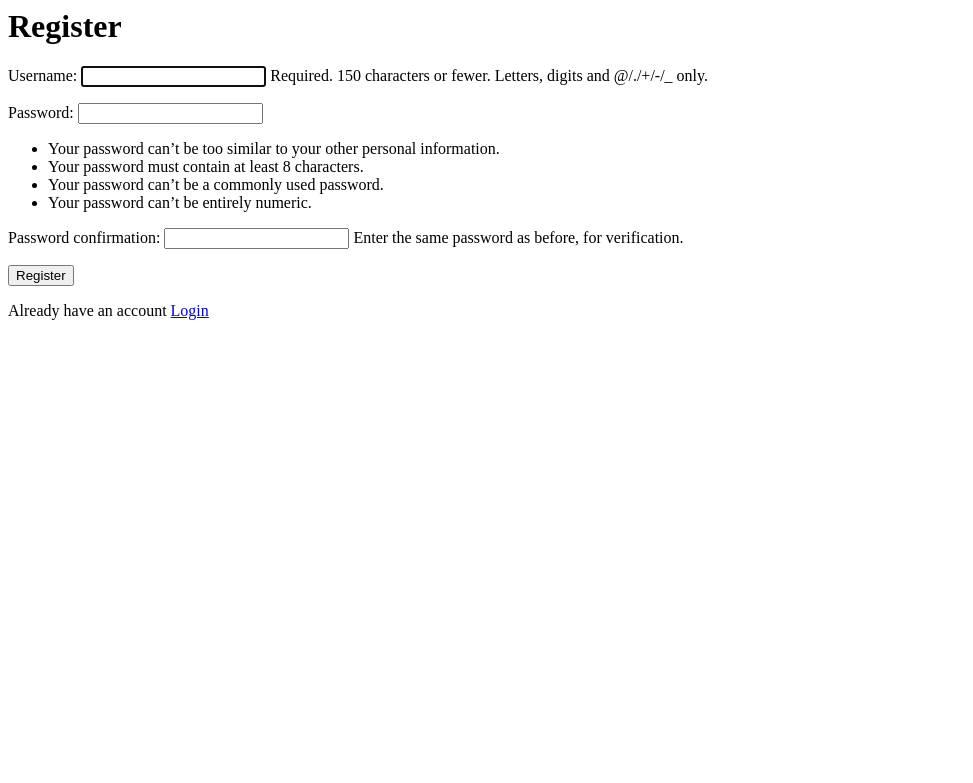
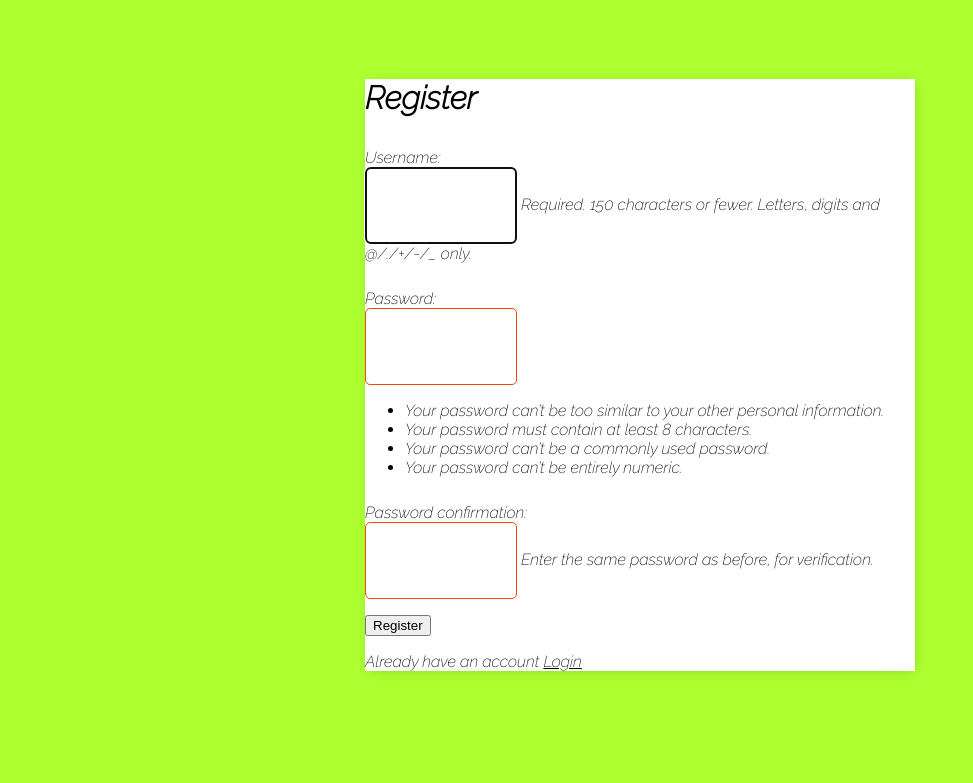
Before and after one commit to anjuu123/django_todo, a Django app: page /register/ in a window 1280 px wide. Shown: the top 783 px of the page, without its empty margins (0-973 px from the left). Run offline with Django 4.2, Linux system fonts and the light colour scheme.

Commit message:
css done for all pages

```diff
--- a/base/templates/base/login.html
+++ b/base/templates/base/login.html
@@ -1,3 +1,6 @@
+{% extends 'base/main.html' %}
+{% block content %}
+
 <h1>Login</h1>
 
 <form method="POST">
@@ -8,3 +11,5 @@
 
 
 <p>Don't have an account <a href="{% url 'register' %}">Register</a></p>
+
+{% endblock content %}
--- a/base/templates/base/main.html
+++ b/base/templates/base/main.html
@@ -5,9 +5,137 @@
     <meta http-equiv="X-UA-Compatible" content="IE=edge">
     <meta name="viewport" content="width=device-width, initial-scale=1.0">
     <title>To DO List</title>
+    <link rel="preconnect" href="https://fonts.googleapis.com">
+    <link rel="preconnect" href="https://fonts.googleapis.com">
+    <link rel="preconnect" href="https://fonts.gstatic.com" crossorigin>
+    <link href="https://fonts.googleapis.com/css2?family=Raleway:ital,wght@1,100;1,200&display=swap" rel="stylesheet">
+    <style>
+        body {
+            background-color:greenyellow;
+            font-family: 'Raleway', sans-serif;
+            padding-top: 50px;
+        }
+
+        h1,h2,h3,h4,h5,h6{
+            font-family: 'Raleway', sans-serif;
+        }
+
+        a,p{
+           color:black;
+        }
+
+        .container{
+            max-width: 550px;
+            margin: auto;
+            background-color: #fff;
+            -webkit-box-shadow: 2px 2px 13px -4px rgba(0,0,0,0.21);
+            box-shadow: 2px 2px 13px -4px rgba(0, 0, 0, 0.21);
+
+        }
+
+        .header-bar{
+            display: flex;
+            justify-content: space-between;
+            color: #fff;
+            padding: 10px;
+            border-radius: 5px 5px 0 0;
+            background: linear-gradient(90deg, #eea309 0%, #eb796f 43%, #eb796f 100%);
+        }
+
+        .header-bar a{
+            color: rgb(247, 247, 247);
+            text-decoration: none;
+            font-weight: 600;
+        }
+
+        .task-wrapper{
+            display: flex;
+            align-items: center;
+            justify-content: space-between;
+            padding: 20px;
+            background-color: #fff;
+            border-top: 1px solid rgb(226, 226, 226);
+        }
+
+        .task-title{
+            display: flex;
+
+        }
+
+        .task-title a{
+            text-decoration: none;
+            color: black;
+            margin-left: 10px;
+        }
+
+        .task-complete-icon{
+            height: 20px;
+            width: 20px;
+            background-color: rgb(105,192,105);
+            border-radius: 50%;
+        }
+
+        .task-incomplete-icon{
+            height: 20px;
+            width: 20px;
+            background-color: rgb(218, 218, 218);
+            border-radius: 50%;
+        }
+        .delete-link{
+            text-decoration: none;
+            font-weight: bold;
+            color: red;
+            font-size: 42px;
+            line-height: 0;
+
+        }
+
+        #search-add-wrapper{
+            display: flex;
+            justify-content: space-between;
+            align-items: center;
+            padding: 10px;
+        }
+
+        #add-link{
+            color: #eb796f;
+            text-decoration: none;
+            font-size: 70px;
+            text-shadow: 1px 1px brown;
+        }
+
+        input[type=text],
+        input[type=password],
+        textarea{
+            border:1px solid orangered;
+            border-radius: 5px;
+            padding: 30px;
+            width: 90px;
+        }
+
+        label{
+           padding-top: 10px !important;
+           display: block;
+        }
+
+        .button{
+            border: 1px solid orangered;
+            background-color: #fff;
+            color: #eb796f;
+            padding: 10px;
+            font-size: 14px;
+            border-radius: 5px;
+            cursor: pointer;
+            text-decoration: none;
+        }
+    </style>
 </head>
 <body>
-    <div>
+    <div class="container">
+        {% block content %}
+
+
+        {% endblock content %}
 
     </div>
 </body>
--- a/base/templates/base/register.html
+++ b/base/templates/base/register.html
@@ -1,3 +1,6 @@
+{% extends 'base/main.html' %}
+{% block content %}
+
 <h1>Register</h1>
 
 <form method="POST">
@@ -8,3 +11,5 @@
 
 
 <p>Already have an account <a href="{% url 'login' %}">Login</a></p>
+
+{% endblock content %}
--- a/base/templates/base/task_confirm_delete.html
+++ b/base/templates/base/task_confirm_delete.html
@@ -1,3 +1,6 @@
+
+{% extends 'base/main.html' %}
+{% block content %}
 <a href="{% url 'tasks' %}">Go Back</a>
 
 <form method="POST">
@@ -5,3 +8,5 @@
     <p>Are you sure you want to delete this task? "{{task}}"</p>
     <input type="submit" value="Delete"/>
 </form>
+
+{% endblock content %}
```
Also changed, not shown: base/templates/base/task_form.html (+11 -3 lines), base/templates/base/task_list.html (+42 -20 lines), db.sqlite3.
